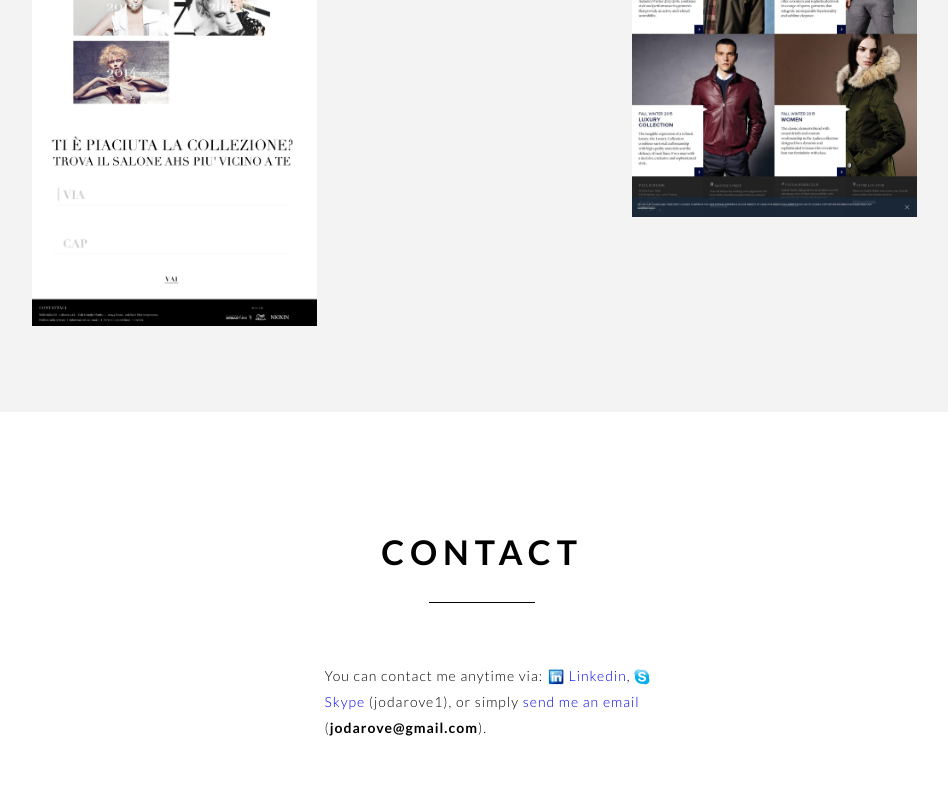
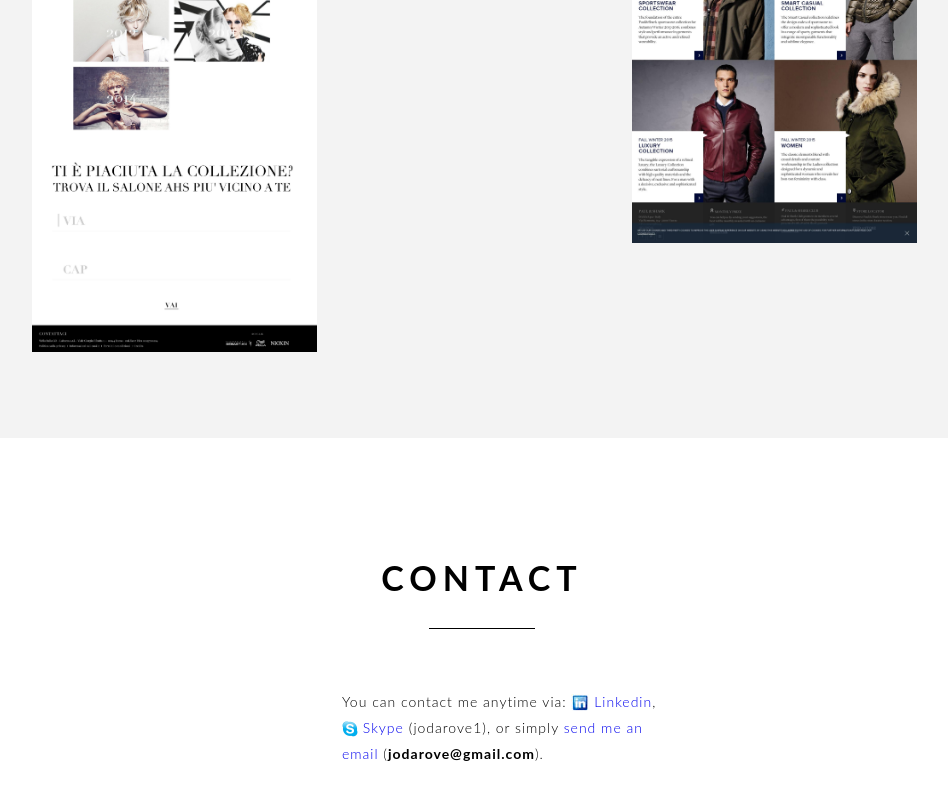
Before and after one commit to jodarove/jodarove.github.io, a plain HTML site: page index.html in a window 1280 px wide. Shown: the part 2724-3524 px from the top of the page, without its empty margins (158-1106 px from the left). Drawn offline with Linux system fonts and the light colour scheme.

Commit message:
Move font to css + move skype icon to a new line

```diff
--- a/css/style.css
+++ b/css/style.css
@@ -8,7 +8,7 @@
 */
 
 /* Font Google - strong reaload time */
-/* @import url(http://fonts.googleapis.com/css?family=Lato:400,300,100,700,900&subset=latin,latin-ext); */
+ import url(http://fonts.googleapis.com/css?family=Lato:400,300,100,700,900&subset=latin,latin-ext);
 
 
 /*
@@ -796,7 +796,7 @@ h1 span{
 }
 
 .contact .content .contact-text{
-  width:355px;
+  width:320px;
   margin: 0 auto;
   overflow:hidden;
   height:auto;
--- a/index.html
+++ b/index.html
@@ -10,7 +10,6 @@
 		<meta name="description" content="Portfolio senior developer"/>
 		<meta name="keywords" content="portfolio, webdeveloper, developer"/>
 		<link rel="stylesheet" type="text/css" href="css/reset.css" />
-        <link rel="stylesheet" type="text/css" href="http://fonts.googleapis.com/css?family=Lato:400,300,100,700,900&subset=latin,latin-ext">
 		<link rel="stylesheet" type="text/css" href="css/style.css" />
 		<link rel="stylesheet" type="text/css" href="css/style-responsive.css" />
 
```
